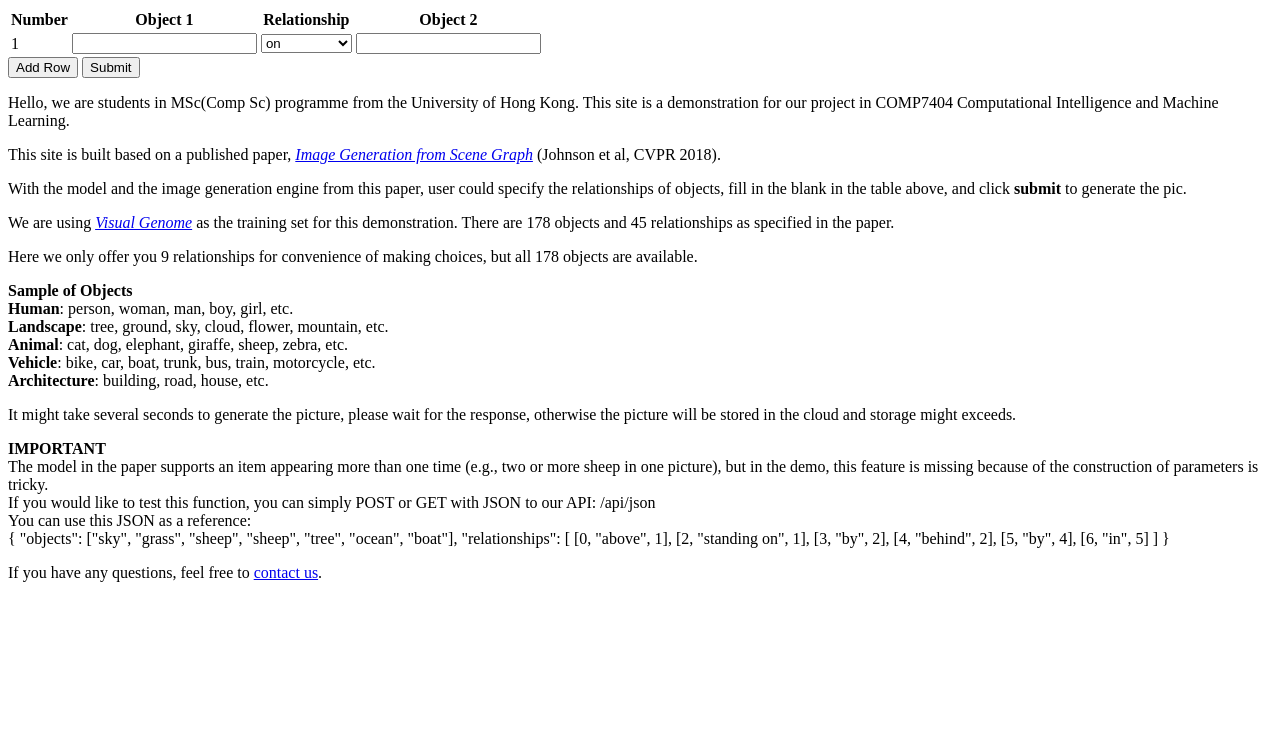
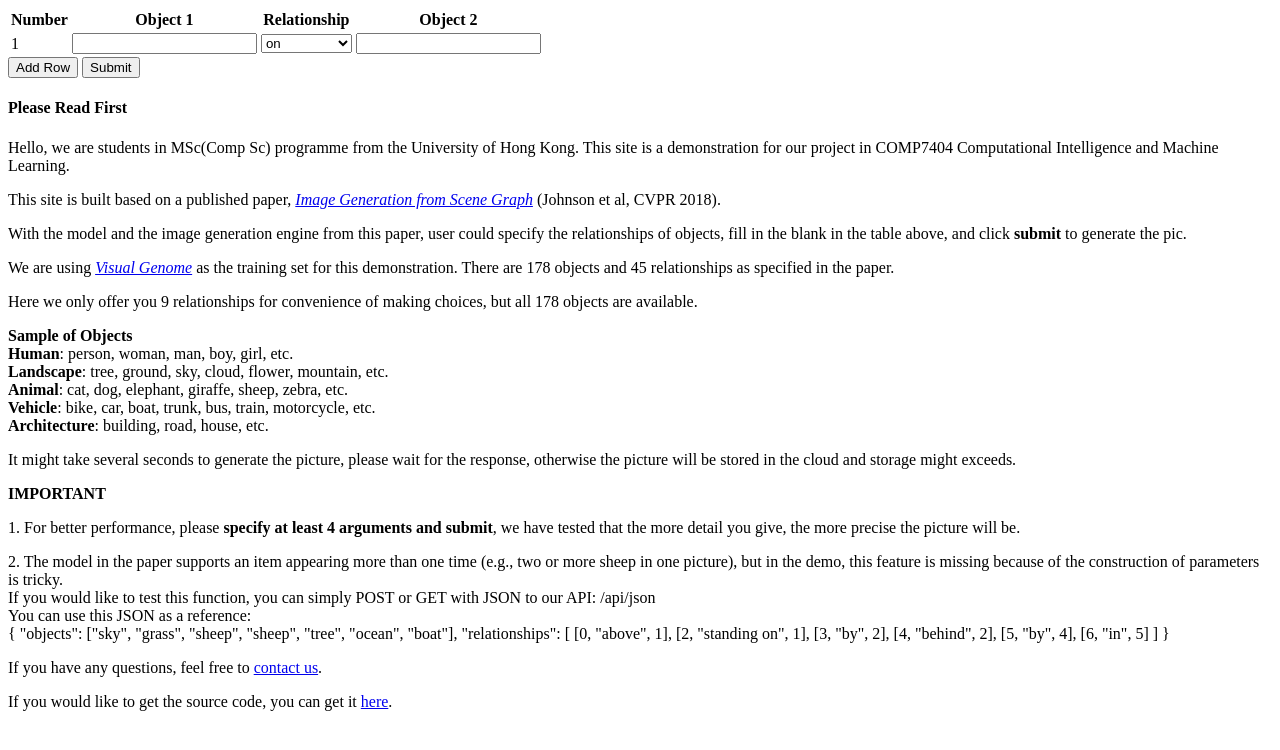
Before and after one commit to BlankerL/sg2im-flaskdemo, a Flask app: page / in a window 1280 px wide. Shown: the top 750 px of the page. Run offline with Flask 2, Linux system fonts and the light colour scheme; parts of the project's set-up code (start-up, migrations or seed data) failed here and were passed over; some libraries are stand-ins or nearby versions.

Commit message:
Add more detail on the webpage

```diff
--- a/sg2im_flask/templates/index.html
+++ b/sg2im_flask/templates/index.html
@@ -49,6 +49,7 @@
     <div id="result" >
     </div>
     <div id="description">
+        <h4>Please Read First</h4>
         <p>
             Hello, we are students in MSc(Comp Sc) programme from the University of Hong Kong.
             This site is a demonstration for our project in COMP7404 Computational Intelligence and Machine Learning.
@@ -84,7 +85,12 @@
         </p>
         <p>
             <b>IMPORTANT</b><br>
-            The model in the paper supports an item appearing more than one time (e.g., two or more sheep in one picture),
+            <p>
+                1. For better performance, please <b>specify at least 4 arguments and submit</b>,
+                we have tested that the more detail you give, the more precise the picture will be.
+            </p>
+            <p>
+                2. The model in the paper supports an item appearing more than one time (e.g., two or more sheep in one picture),
                 but in the demo, this feature is missing because of the construction of parameters is tricky. <br>
                 If you would like to test this function, you can simply POST or GET with JSON to our API: /api/json <br>
                 You can use this JSON as a reference: <br>
@@ -103,6 +109,10 @@
         <p>
             If you have any questions, feel free to <a href="mailto: isaaclin@connect.hku.hk">contact us</a>.
         </p>
+        <p>
+            If you would like to get the source code,
+            you can get it <a href="https://github.com/BlankerL/sg2im-flaskdemo">here</a>.
+        </p>
     </div>
 
     <script src="{{ url_for('static', filename='js/addRows.js') }}"></script>
```
Lines whose indentation alone changed are shown as unchanged.
